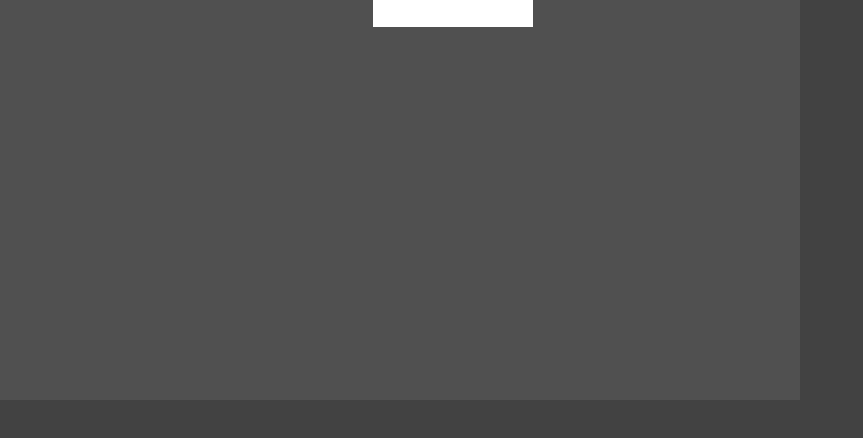
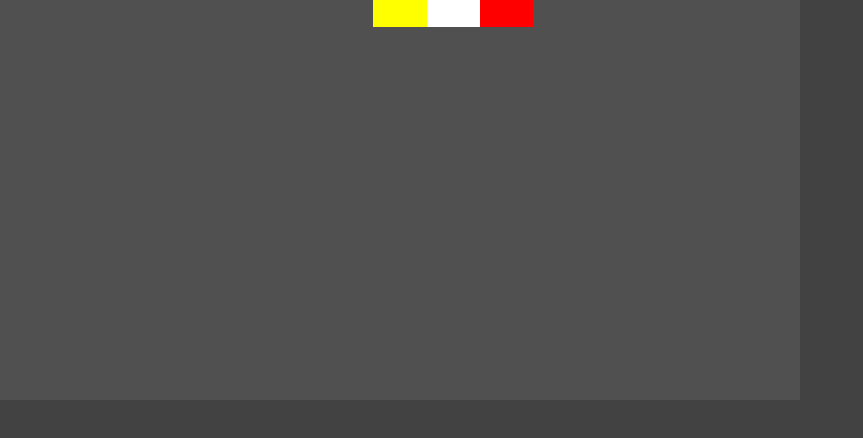
Before and after one commit to bruno-alves/bruno-alves.io, a React (Create React App) app: page /snake in a window 1280 px wide. Shown: the top 438 px of the page, without its empty margins (0-863 px from the left). Built offline with nearby package versions, Linux system fonts and the light colour scheme; the HTML template or start-up script is replaced by a standard one.

Commit message:
movimentacao snake

```diff
--- a/src/Pages/Snake/index.js
+++ b/src/Pages/Snake/index.js
@@ -2,10 +2,10 @@ import React, { useState, useEffect } from 'react';
 import { Table } from './styles';
 
 function Snake() {
+  const [snake, setSnake] = useState([0, 1, 2]);
   const [direction, setDirection] = useState('D');
-  const [snake, setSnake] = useState([0, 1, 2]);
 
-  // Função que movimenta a snake dentro do array
+  /*
   const move = () => {
     const s = [...snake];
     setSnake(
@@ -20,14 +20,15 @@ function Snake() {
               return s[i] + 15;
             case 'D':
               return s[i] + 1;
+            default:
           }
         }
         return s[i + 1];
       })
     );
   };
+  */
 
-  // Função que muda a direção da snake
   const changeDirection = (e) => {
     switch (e.keyCode) {
       case 87:
@@ -42,24 +43,46 @@ function Snake() {
       case 68:
         setDirection('D');
         break;
+      default:
     }
   };
 
-  // Adiciona a classe em cada TD da tabela
   const setClassName = (position) => {
-    if (snake.includes(position)) return 'body';
-    return undefined;
+    if (snake[0] === position) return 'tail';
+    if (snake[snake.length - 1] === position) return 'head';
+
+    return snake.includes(position) ? 'body' : undefined;
   };
 
   useEffect(() => {
-    document.addEventListener('keyup', changeDirection, false);
+    document.addEventListener('keydown', changeDirection);
+  }, []);
 
-    const timer = setInterval(() => {
-      move();
+  useEffect(() => {
+    const timer = setTimeout(() => {
+      const s = [...snake];
+      setSnake(
+        s.map((_, i) => {
+          if (s.length === i + 1) {
+            switch (direction) {
+              case 'W':
+                return s[i] - 15;
+              case 'A':
+                return s[i] - 1;
+              case 'S':
+                return s[i] + 15;
+              case 'D':
+                return s[i] + 1;
+              default:
+            }
+          }
+          return s[i + 1];
+        })
+      );
     }, 1000);
 
-    return () => clearInterval(timer);
-  });
+    return () => clearTimeout(timer);
+  }, [snake]);
 
   return (
     <Table>
```
Also changed, not shown: .eslintrc.js.
